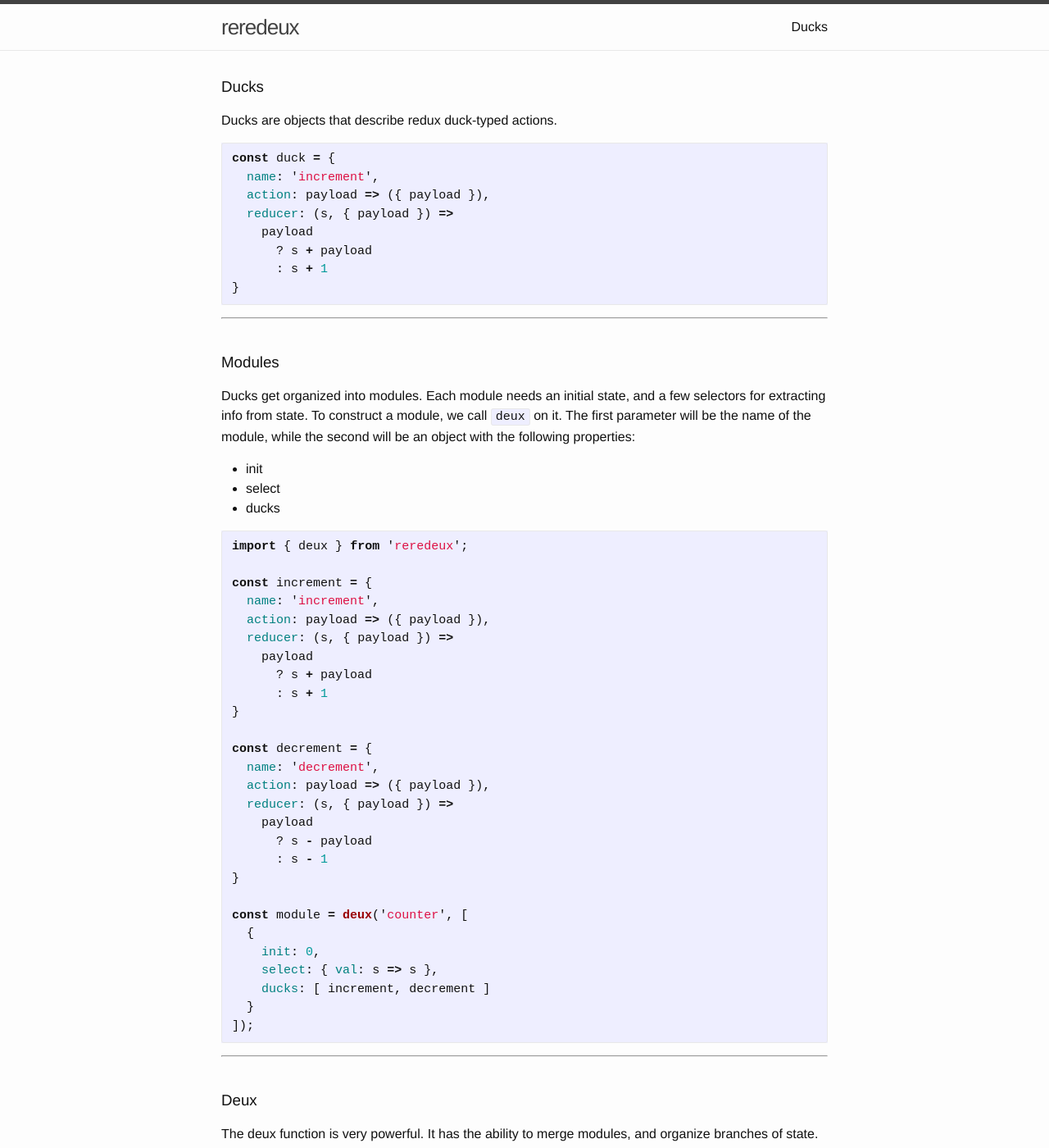
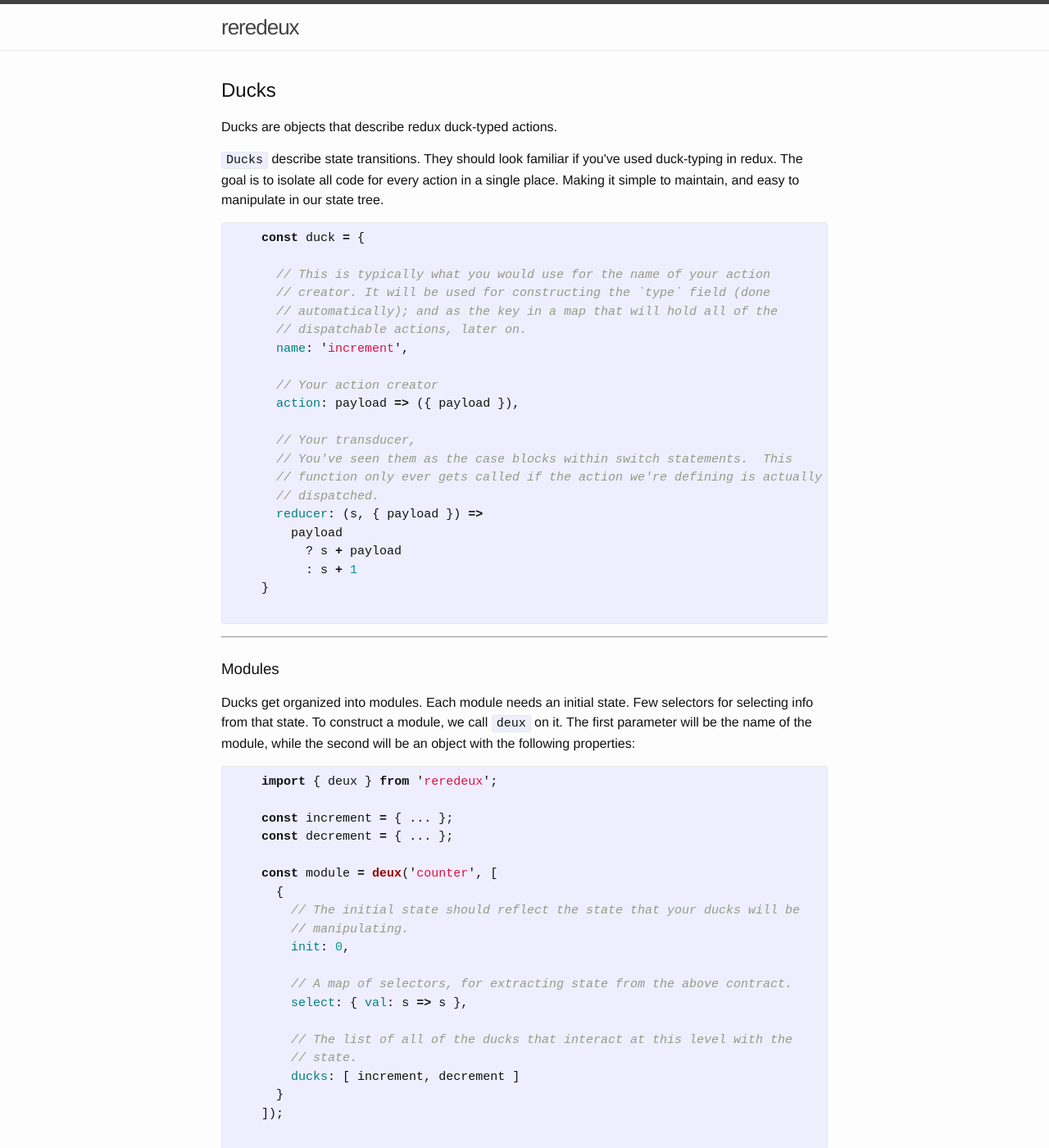
Before and after one commit to MrRacoon/reredeux, a Jekyll site: the page built from docs/index.html, in a window 1280 px wide and 1400 px high. Shown: the whole window at 82% size. Built offline with Jekyll 4.4.1, drawn with Linux system fonts in a browser that asks for light colours; our own code applies the rules of GitHub Pages for plain Markdown files; some of the changed text lies outside the part shown.

Commit message:
docs update

````diff
--- a/docs/index.html
+++ b/docs/index.html
@@ -4,14 +4,33 @@
 
 <div class="home">
 
-  <h3>Ducks</h3>
+  <h2>Ducks</h2>
 
   <p> Ducks are objects that describe redux duck-typed actions. </p>
 
+  <p>
+    <code>Ducks</code> describe state transitions. They should look familiar if
+    you've used duck-typing in redux. The goal is to isolate all code for every
+    action in a single place. Making it simple to maintain, and easy to
+    manipulate in our state tree.
+  </p>
+
   {% highlight javascript %}
     const duck = {
+
+      // This is typically what you would use for the name of your action
+      // creator. It will be used for constructing the `type` field (done
+      // automatically); and as the key in a map that will hold all of the
+      // dispatchable actions, later on.
       name: 'increment',
+
+      // Your action creator
       action: payload => ({ payload }),
+
+      // Your transducer,
+      // You've seen them as the case blocks within switch statements.  This
+      // function only ever gets called if the action we're defining is actually
+      // dispatched.
       reducer: (s, { payload }) =>
         payload
           ? s + payload
@@ -24,43 +43,30 @@
   <h3>Modules</h3>
 
   <p>
-    Ducks get organized into modules. Each module needs an initial state, and a
-    few selectors for extracting info from state. To construct a module, we call
-    <code>deux</code> on it. The first parameter will be the name of the module,
-    while the second will be an object with the following properties:
+    Ducks get organized into modules.
+    Each module needs an initial state.
+    Few selectors for selecting info from that state. To construct a module, we
+    call <code>deux</code> on it. The first parameter will be the name of the
+    module, while the second will be an object with the following properties:
   </p>
-
-  <ul>
-    <li>init</li>
-    <li>select</li>
-    <li>ducks</li>
-  </ul>
 
   {% highlight javascript %}
     import { deux } from 'reredeux';
 
-    const increment = {
-      name: 'increment',
-      action: payload => ({ payload }),
-      reducer: (s, { payload }) =>
-        payload
-          ? s + payload
-          : s + 1
-    }
-
-    const decrement = {
-      name: 'decrement',
-      action: payload => ({ payload }),
-      reducer: (s, { payload }) =>
-        payload
-          ? s - payload
-          : s - 1
-    }
+    const increment = { ... };
+    const decrement = { ... };
 
     const module = deux('counter', [
       {
+        // The initial state should reflect the state that your ducks will be
+        // manipulating.
         init: 0,
+
+        // A map of selectors, for extracting state from the above contract.
         select: { val: s => s },
+
+        // The list of all of the ducks that interact at this level with the
+        // state.
         ducks: [ increment, decrement ]
       }
     ]);
@@ -94,44 +100,40 @@
 
   <p>
     Once we have a state declared the way we want, we'll call <code>rere</code>
-    on it to extract everything we'll need to plug it in to a view.
+    on it to extract everything we'll need to plug in to our redux store.
   </p>
 
   {% highlight javascript %}
-    const module = deux('counter', [
-      {
+    const { reducer, init, actions, select } =
+      rere(deux('counter', [{
         init: 0,
         select: { val: s => s },
         ducks: [ increment, decrement ]
-      }
-    ]);
+      }]));
 
-    const app = rere(module);
-
-    const store = createStore(app.reducer, app.init);
-
-    console.log(store.getState()); // { counter: 0 }
+    const store = createStore(reducer, init);
+    store.getState();
+    // { counter: 0 }
 
     // all actions can be found in `app.actions`. they are all organized
     // according to the structure of your state tree.
-    store.dispatch(store.actions.counter.increment());
-    store.dispatch(store.actions.counter.increment());
-
-    store.getState(); // { counter: 2 }
-
-    store.dispatch(store.actions.counter.decrement());
-
-    store.getState(); // { counter: 1 }
+    store.dispatch(actions.counter.increment());
+    store.dispatch(actions.counter.increment());
+    store.getState();
+    // { counter: 2 }
+    store.dispatch(actions.counter.decrement());
+    store.getState();
+    // { counter: 1 }
 
     // our selectors can all be found in `app.select`. they are all organized
     // according to the structure of your state tree.
-    app.select.counter.val(store.getState()) // 1
+    select.counter.val(store.getState())
+    // 1
 
     // There is a convinience selector at each level of the state tree, know as
     // `_`. This is a special selector that returns all the state at that level.
-    app.select.counter._(store.getState()) // 1
-
+    select.counter._(store.getState())
+    // 1
   {% endhighlight %}
 
-
 </div>
--- a/docs/index.md
+++ /dev/null
@@ -1,107 +0,0 @@
-### Ducks
-
-Ducks are objects that describe redux duck-typed actions.
-
-```javascript
-const duck = {
-  name: 'increment',
-  action: payload => ({ payload }),
-  reducer: (s, { payload }) =>
-    payload
-      ? s + payload
-      : s + 1
-}
-```
-
-<hr>
-<br>
-### Modules
-Ducks get organized into modules. Each module needs an initial state, and a
-few selectors for extracting info from state. To construct a module, we call
-`deux` on it. The first parameter will be the name of the module,
-while the second will be an object with the following properties:
-
-* init
-* select
-* ducks
-
-```javascript
-import { deux } from 'reredeux';
-
-const increment = {
-  name: 'increment',
-  action: payload => ({ payload }),
-  reducer: (s, { payload }) =>
-    payload
-      ? s + payload
-      : s + 1
-}
-
-const decrement = {
-  name: 'decrement',
-  action: payload => ({ payload }),
-  reducer: (s, { payload }) =>
-    payload
-      ? s - payload
-      : s - 1
-}
-
-const module = deux('counter', [
-  {
-    init: 0,
-    select: { val: s => s },
-    ducks: [ increment, decrement ]
-  }
-]);
-```
-
-<hr>
-<br>
-### Deux
-
-The deux function is very powerful. It has the ability to merge modules,
-and organize branches of state. Notice that we can call deux, inside of
-another deux's list of modules.
-
-```javascript
-const module =
-  deux('app', [
-    deux('tasks', [
-      toDeuxList,
-    ]),
-    deux('cooking', [
-      fonDeuxRecipes
-    ])
-  ]);
-```
-
-<hr>
-<br>
-### Rere
-
-Once we have a state declared the way we want, we'll call `rere`
-on it to extract everything we'll need to plug it in to a view.
-
-```javascript
-const module = deux('counter', [ ... ]);
-const { actions, reducer, init, select } = rere(module);
-
-const store = createStore(reducer, init);
-
-store.getState(); // { counter: 0 }
-
-store.dispatch(actions.counter.increment());
-store.dispatch(actions.counter.increment());
-
-store.getState(); // { counter: 2 }
-
-store.dispatch(actions.counter.decrement());
-
-store.getState(); // { counter: 1 }
-
-select.counter.val(store.getState()) // 1
-
-// There is a convinience selector at each level of the state tree, know as
-// `_`. This is a special selector that returns all the state at that level.
-select.counter._(store.getState()) // 1
-```
````
